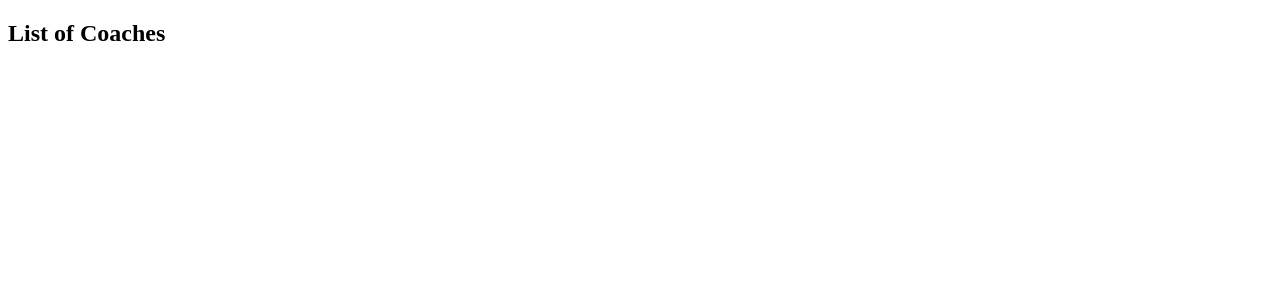
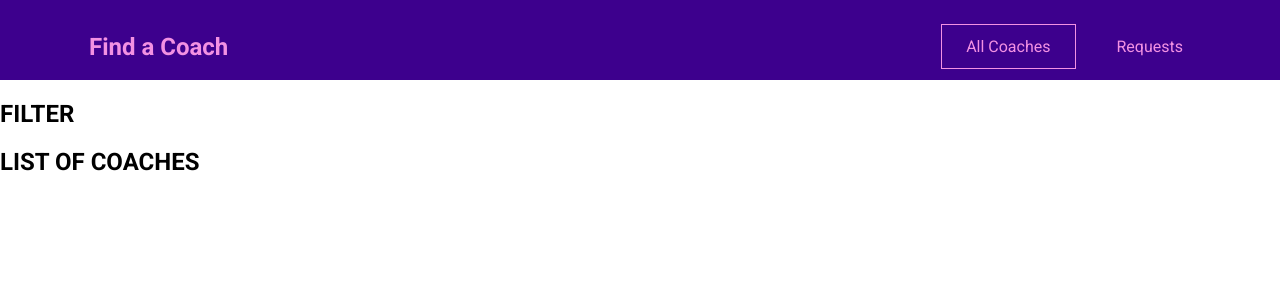
Before and after one commit to AlexL70/vue-the-complete-guide, a Vue app in the folder l235-find-coach/: page /coaches in a window 1280 px wide. Shown: the top 300 px of the page. Built offline with nearby package versions, Linux system fonts and the light colour scheme.

Commit message:
237. Working on the Main Layout & Styling

```diff
--- a/l235-find-coach/index.html
+++ b/l235-find-coach/index.html
@@ -1,10 +1,10 @@
 <!DOCTYPE html>
 <html lang="en">
   <head>
-    <meta charset="UTF-8">
-    <link rel="icon" href="/favicon.ico">
-    <meta name="viewport" content="width=device-width, initial-scale=1.0">
-    <title>Vite App</title>
+    <meta charset="UTF-8" />
+    <link rel="icon" href="/favicon.ico" />
+    <meta name="viewport" content="width=device-width, initial-scale=1.0" />
+    <title>Find Coach App</title>
   </head>
   <body>
     <div id="app"></div>
--- a/l235-find-coach/src/App.vue
+++ b/l235-find-coach/src/App.vue
@@ -1,3 +1,30 @@
 <template>
+  <the-header></the-header>
   <router-view></router-view>
 </template>
+
+<script lang="ts">
+import { defineComponent } from "vue";
+import TheHeader from "./components/layout/TheHeader.vue";
+export default defineComponent({
+  components: {
+    TheHeader
+  },
+});
+</script>
+
+<style>
+@import url("https://fonts.googleapis.com/css2?family=Roboto:wght@400;700&display=swap");
+
+* {
+  box-sizing: border-box;
+}
+
+html {
+  font-family: "Roboto", sans-serif;
+}
+
+body {
+  margin: 0;
+}
+</style>
--- /dev/null
+++ b/l235-find-coach/src/components/layout/TheHeader.vue
@@ -0,0 +1,72 @@
+<template>
+    <header>
+        <nav>
+            <h2><router-link to="/">Find a Coach</router-link></h2>
+            <ul>
+                <li><router-link to="/coaches">All Coaches</router-link></li>
+                <li><router-link to="/requests">Requests</router-link></li>
+            </ul>
+        </nav>
+    </header>
+</template>
+
+<style scoped>
+header {
+    width: 100%;
+    height: 5rem;
+    background-color: #3d008d;
+    display: flex;
+    justify-content: center;
+    align-items: center;
+}
+
+header a {
+    text-decoration: none;
+    color: #f391e3;
+    display: inline-block;
+    padding: 0.75rem 1.5rem;
+    border: 1px solid transparent;
+}
+
+a:active,
+a:hover,
+a.router-link-active {
+    border: 1px solid #f391e3;
+}
+
+h1 {
+    margin: 0;
+}
+
+h1 a {
+    color: white;
+    margin: 0;
+}
+
+h1 a:hover,
+h1 a:active,
+h1 a.router-link-active {
+    border-color: transparent;
+}
+
+header nav {
+    width: 90%;
+    margin: auto;
+    display: flex;
+    justify-content: space-between;
+    align-items: center;
+}
+
+header ul {
+    list-style: none;
+    margin: 0;
+    padding: 0;
+    display: flex;
+    justify-content: center;
+    align-items: center;
+}
+
+li {
+    margin: 0 0.5rem;
+}
+</style>
--- a/l235-find-coach/src/pages/coaches/CoachesList.vue
+++ b/l235-find-coach/src/pages/coaches/CoachesList.vue
@@ -1,3 +1,8 @@
 <template>
-    <h2>List of Coaches</h2>
+    <section>
+        <h2>FILTER</h2>
+    </section>
+    <section>
+        <h2>LIST OF COACHES</h2>
+    </section>
 </template>
```
